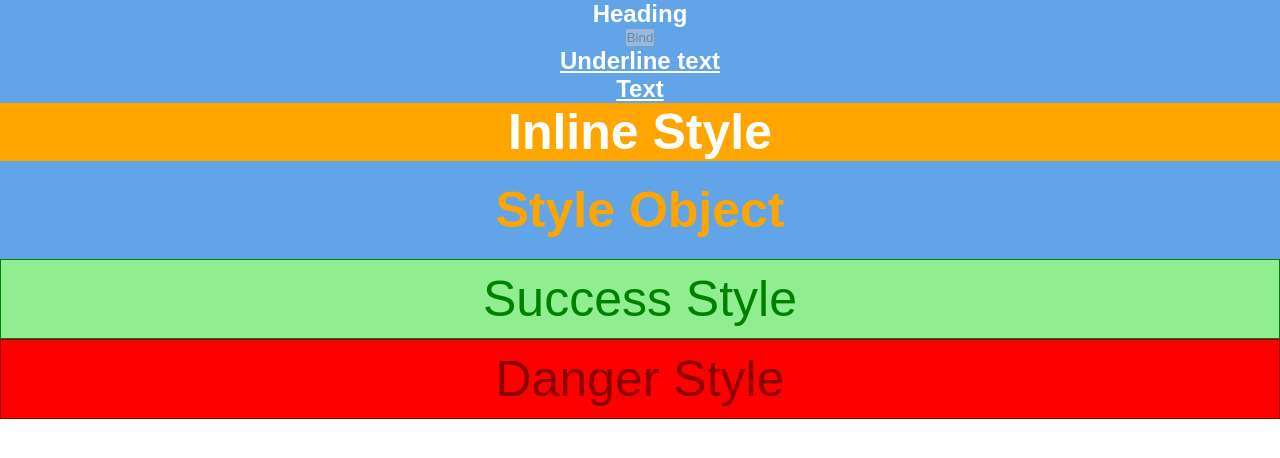
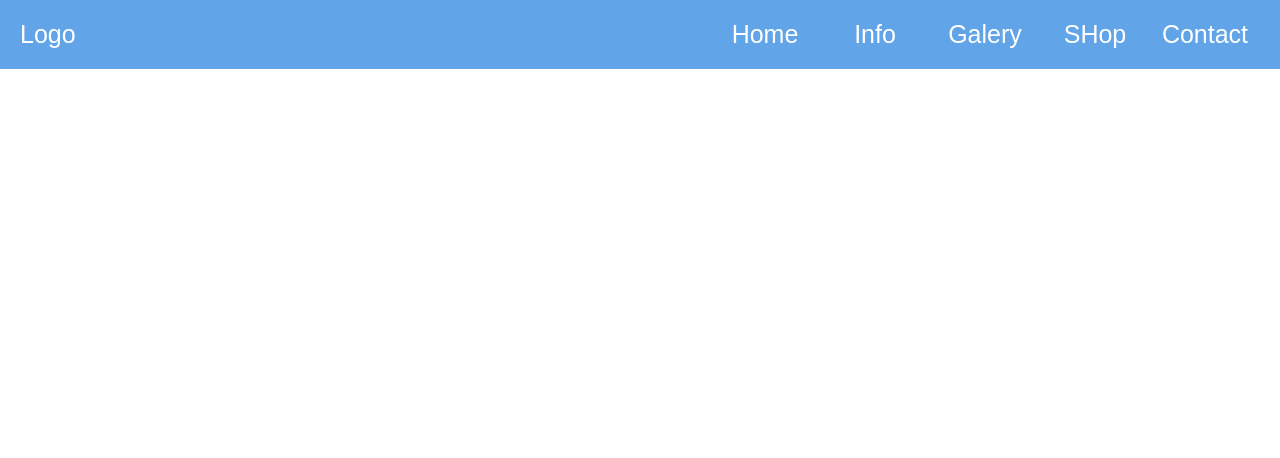
Before and after one commit to TomyJusuf/Vue--eComerce, a Vue app in the folder hello-world/: page / in a window 1280 px wide. Shown: the top 458 px of the page. Built offline with nearby package versions, Linux system fonts and the light colour scheme.

Commit message:
add all what i had learn in  my navbar template

```diff
--- a/hello-world/src/App.vue
+++ b/hello-world/src/App.vue
@@ -1,6 +1,6 @@
 <template>
-  <!-- <Navbar /> -->
-  <h2 v-bind:id="headingId">Heading</h2>
+  <Navbar />
+  <!-- <h2 v-bind:id="headingId">Heading</h2>
   <button v-bind:disabled="isDisabled">Bind</button>
   <h2 class="underline">Underline text</h2>
   <h2 v-bind:class="underline">Text</h2>
@@ -15,11 +15,11 @@
   <h2 v-bind:style="headerStyleOBject">Style Object</h2>
 
   <div v-bind:style="[baseStyleObject, successStyleObject]">Success Style</div>
-  <div v-bind:style="[baseStyleObject, dangerStyleObject]">Danger Style</div>
+  <div v-bind:style="[baseStyleObject, dangerStyleObject]">Danger Style</div> -->
 </template>
 
 <script>
-// import Navbar from "./components/Navbar.vue";
+import Navbar from "./components/Navbar.vue";
 export default {
   name: "App",
   data() {
@@ -53,7 +53,7 @@ export default {
       },
     };
   },
-  // components: { Navbar },
+  components: { Navbar },
 };
 </script>
 
--- a/hello-world/src/components/Navbar.vue
+++ b/hello-world/src/components/Navbar.vue
@@ -1,11 +1,11 @@
 <template>
-  <nav>
-    <div class="navbar">
-      <div class="log">Logo</div>
+  <nav v-bind:style="nav">
+    <div v-bind:style="navbar">
+      <div v-bind:style="logo">Logo</div>
       <div class="cross" v-on:click="switchBar = !switchBar">
         <div class="a"></div>
       </div>
-      <div class="info" :class="togleClass">
+      <div v-bind:style="info" v-bind:class="[togleClass]">
         <li v-for="item in items" :key="item">{{ item.navbar }}</li>
       </div>
     </div>
@@ -14,7 +14,7 @@
 
 <script>
 export default {
-  name: "HelloWorld",
+  name: "navbarTemplate",
   props: {
     msg: String,
   },
@@ -28,6 +28,25 @@ export default {
         { navbar: "SHop" },
         { navbar: "Contact" },
       ],
+      nav: {
+        margin: "0px 10px",
+      },
+      navbar: {
+        display: "flex",
+        padding: "10px",
+        alignItems: "center",
+        justifyContent: "space-between",
+        fontSize: "25px",
+        flexWrap: "wrap",
+      },
+      logo: {
+        display: "inline-block",
+      },
+      info: {
+        display: "flex",
+        justifyContent: " center",
+        alignItems: "center",
+      },
     };
   },
   computed: {
@@ -42,25 +61,6 @@ export default {
 
 <!-- Add "scoped" attribute to limit CSS to this component only -->
 <style scoped>
-nav {
-  margin: 0px 10px;
-}
-.navbar {
-  display: flex;
-  padding: 10px;
-  align-items: center;
-  justify-content: space-between;
-  font-size: 25px;
-  flex-wrap: wrap;
-}
-.log {
-  display: inline-block;
-}
-.info {
-  display: flex;
-  justify-content: center;
-  align-items: center;
-}
 li {
   width: 90px;
   height: 100%;
```
